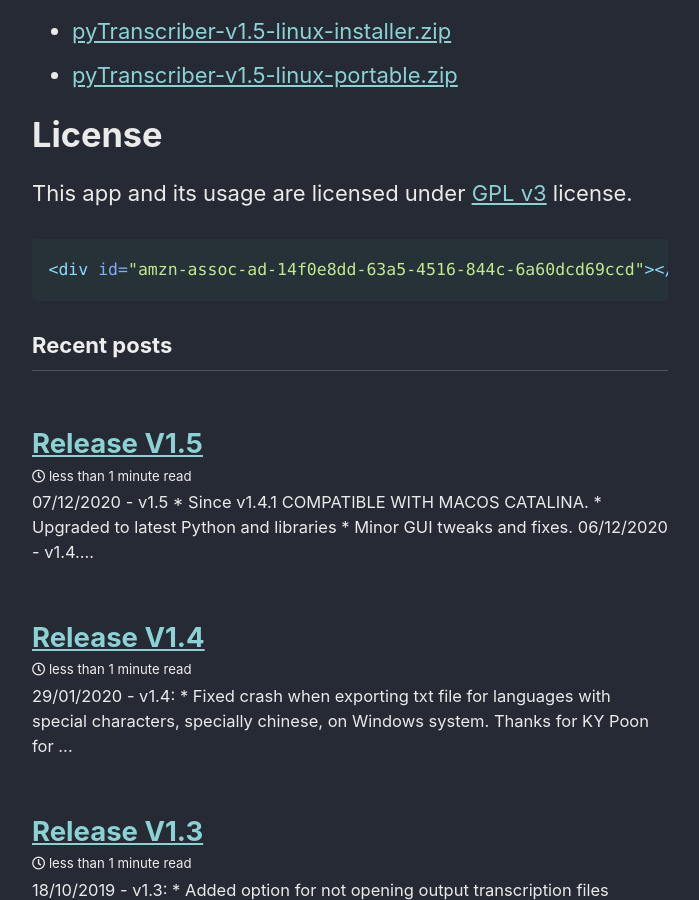
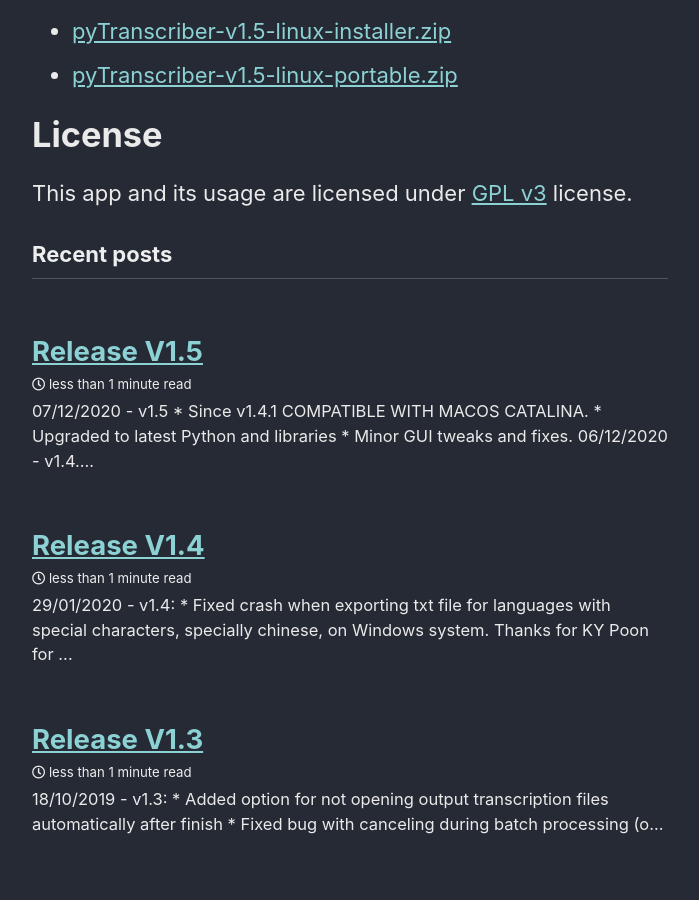
Before and after one commit to pyTranscriber/pyTranscriber.github.io, a Jekyll site: the page built from _pages/download.md, in a window 1280 px wide and 900 px high, scrolled down 2013 px. Shown: the whole window, without its empty margins (290-989 px from the left). Built offline with Jekyll 4.4.1, drawn with Linux system fonts in a browser that asks for light colours; cached includes are drawn as plain includes; a script that is not in the unit is left out.

Commit message:
Update download.md

````diff
--- a/_pages/download.md
+++ b/_pages/download.md
@@ -52,7 +52,3 @@
 # License
 
 This app and its usage are licensed under <a href="https://www.gnu.org/licenses/gpl-3.0.en.html">GPL v3</a> license.
-
-```html
-<div id="amzn-assoc-ad-14f0e8dd-63a5-4516-844c-6a60dcd69ccd"></div>
-```
````
